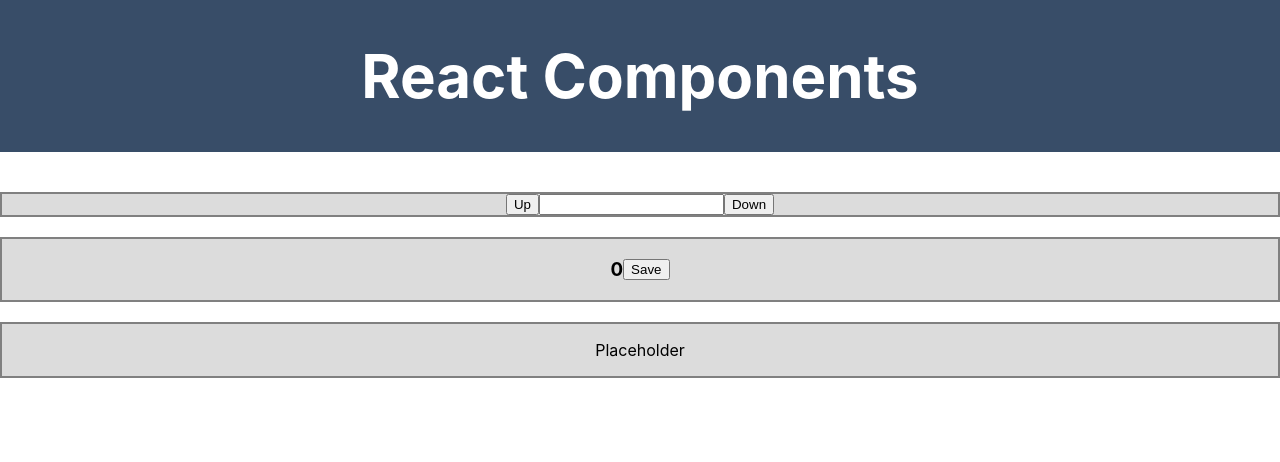
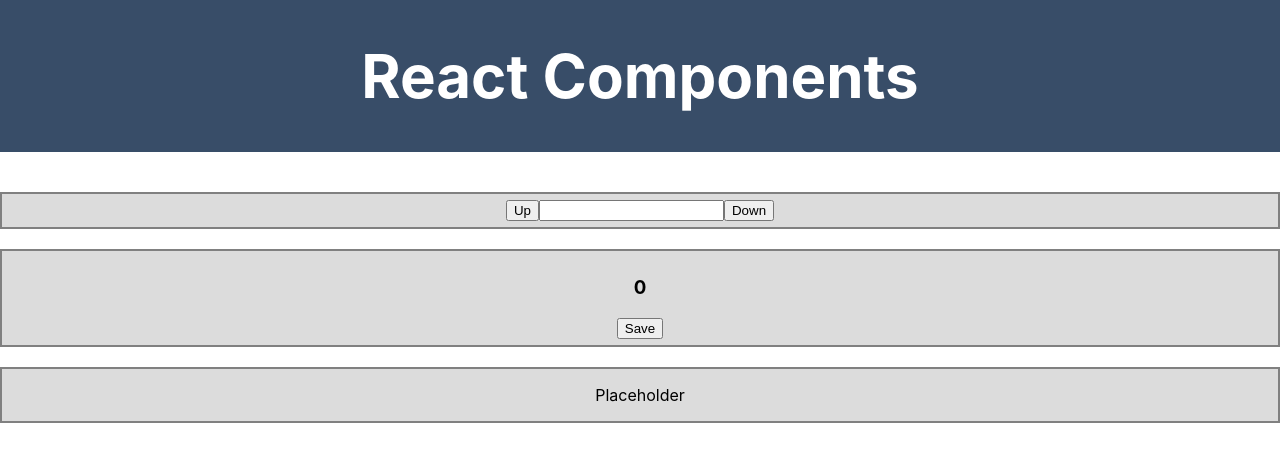
Before and after one commit to brittbmh/react-props-activity, a React (Create React App) app: page / in a window 1280 px wide. Shown: the top 462 px of the page. Built offline with nearby package versions, Linux system fonts and the light colour scheme.

Commit message:
add styling

```diff
--- a/src/App.css
+++ b/src/App.css
@@ -27,6 +27,7 @@
   flex-direction: row;
   align-items: center;
   justify-content: center;
+  padding: 6px;
 }
 
 #CurrentDiv {
@@ -35,9 +36,10 @@
   background-color: gainsboro;
   border-width: 2px;
   display: flex;
-  flex-direction: row;
+  flex-direction: column;
   align-items: center;
   justify-content: center;
+  padding: 6px;
 }
 
 #HistoryDiv {
--- a/src/components/EnterNumber.js
+++ b/src/components/EnterNumber.js
@@ -9,8 +9,6 @@
             number: ''
         }
     }
-
-
 
     changeNum = (event) => {
         console.log(event.target.value);
@@ -25,8 +23,6 @@
         console.log(currentNum);
         this.sendToApp(currentNum);
     }
-
-
 
     changeDown = (event) => {
         event.preventDefault();
```
